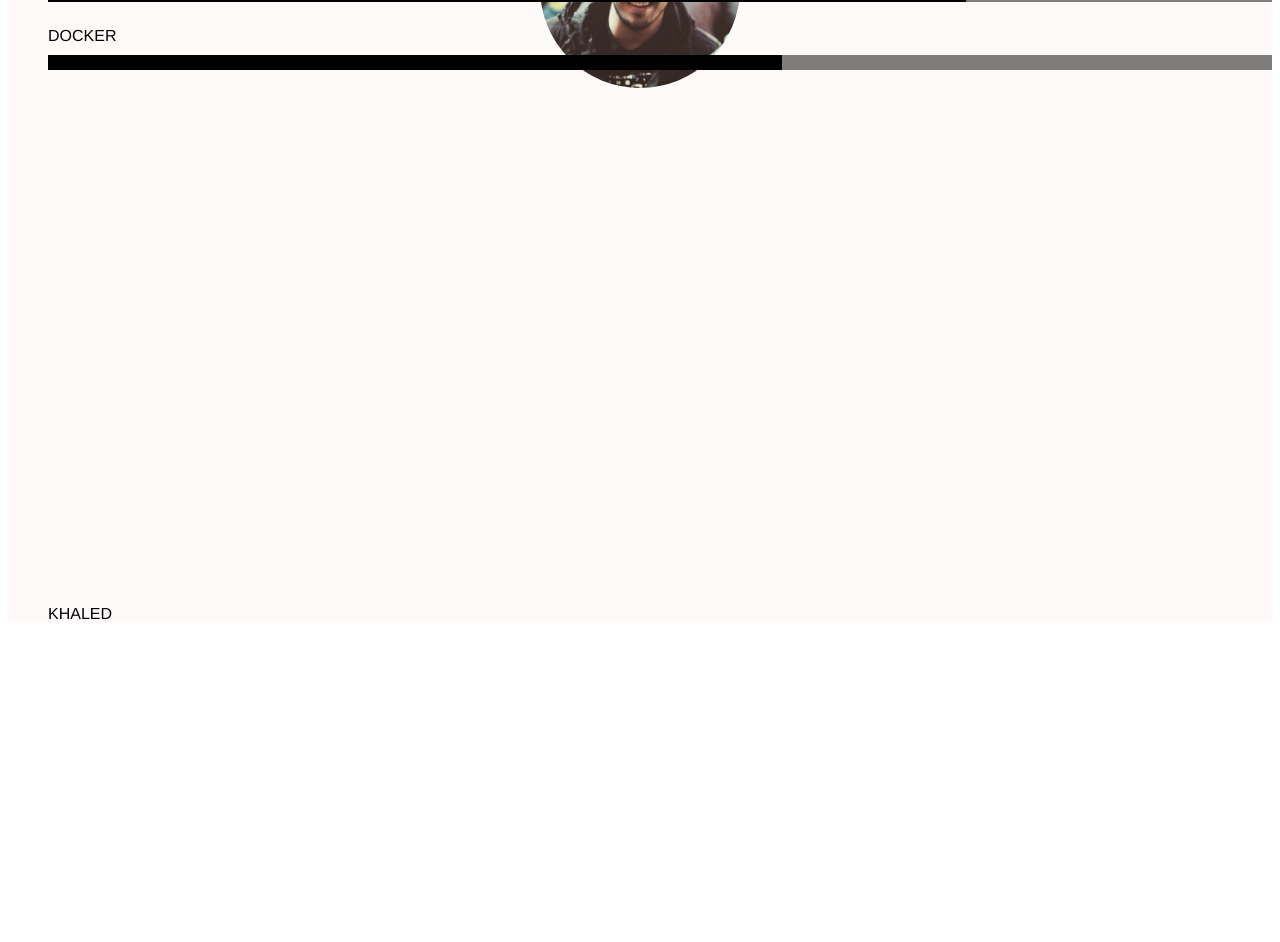
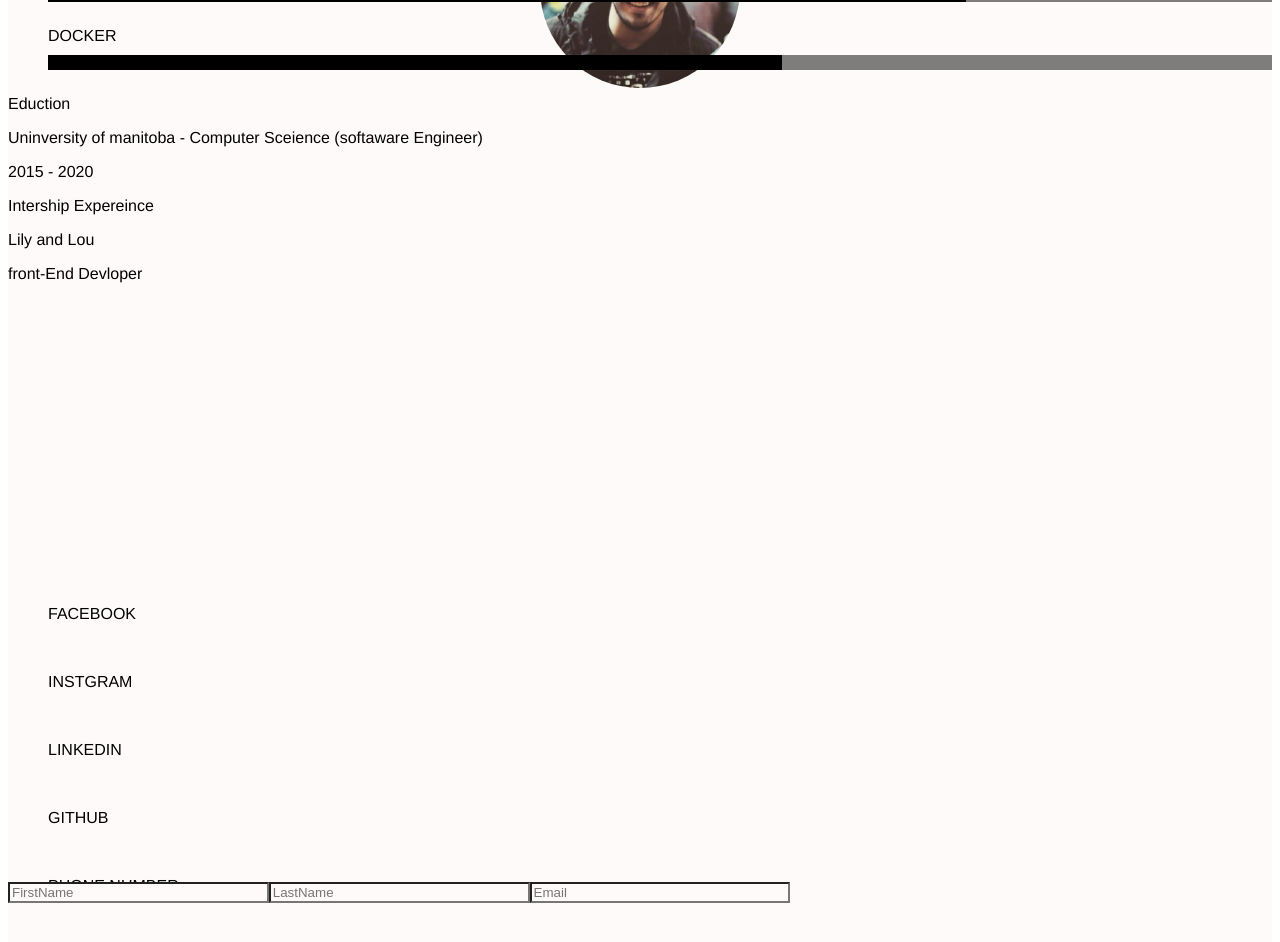
Before and after one commit to khaledelzeiny1995/khaledelzeiny.github.io, a Vue app: page / in a window 1280 px wide. Shown: the part 1112-2054 px from the top of the page. Before the commit the page ends 1785 px from the top, so only its background shows below. Built offline with nearby package versions, Linux system fonts and the light colour scheme; what vue-particles, vuesax would draw is missing.

Commit message:
I am updating my components contact.vue and progressBar.vue

```diff
--- a/src/App.vue
+++ b/src/App.vue
@@ -11,8 +11,8 @@
           <ul>
            <li><a href = "#Home">Home </a></li>
            <li><a href = "#About">About</a></li>
-           <li><a href = "#">Expereince</a></li>
-           <li><a href = "#">Contact</a></li>
+           <li><a href = "#expereince">Expereince</a></li>
+           <li><a href = "#contact">Contact</a></li>
           </ul>
           </nav>
       </div>
@@ -59,11 +59,28 @@
           i am talking here about my expereince in repsoenseie bar
 
           <ProgressBar> </ProgressBar>
+
+          <p>Eduction</p>
+          <p> Uninversity of manitoba - Computer Sceience (softaware Engineer)</p>
+          <P> 2015 - 2020 </P>
+
+          <P>Intership Expereince</p>
+          <p> Lily and Lou </p>
+          <P>front-End Devloper </p>
+
+
           </section>
 
           <section id = "contact">
 
             <contact> </contact>
+
+            <div id = "email-name">
+              <input  class = "First-name" v-model="name" type="text" placeholder="FirstName">
+              <input  class = "Last-name"  v-model="name" type= "text" placeholder="LastName">
+              <input class = "Email"       v-model="email" type="email" placeholder="Email">
+
+            </div>
             </section>
 
 
@@ -228,7 +245,6 @@ section[id = "About"]
 
 .text-02
 {
-
   position: relative;
   top: 50%;
   left:50%;
@@ -241,4 +257,40 @@ section[id = "About"]
     align-items: center;
  }
 
+/* section for contact css */
+
+section [id = "contact"]
+{
+  background-color: #191919;
+  height: 100vh;
+  align-items: center;
+}
+
+.First-name
+{
+  width: 20%;
+  color:#191919;
+  background-color: #FFFAFA;
+}
+
+.Last-name
+{
+  width :20%;
+  color: #191919;
+  background: #FFFAFA;
+}
+.Email
+{
+  width :20%;
+  color: #191919;
+  background: #FFFAFA;
+}
+
+div [id = "email-name"]
+{
+  position: relative;
+  top: 50%;
+  left:50%;
+  transform: translate(-50%, -300%);
+}
 </style>
--- a/src/components/Contact.vue
+++ b/src/components/Contact.vue
@@ -1,7 +1,12 @@
 <template>
     <div id = "Contact">
         <ul>
-            <li> khaled</li>
+            <li> Facebook</li>
+            <li> Instgram </li>
+            <li> LinkedIn </li>
+            <li> github </li>
+            <li> phone number </li>
+
             </ul>
         </div>
 </template>
@@ -20,6 +25,9 @@ export default {
 
 
 <style scoped>
+
+
+
 li {
     position: relative;
     list-style: none;
--- a/src/components/ProgressBar.vue
+++ b/src/components/ProgressBar.vue
@@ -69,6 +69,7 @@ li.java:after {
     }
 }
 
+
 li.vue:after {
     animation-name: vue;
 }
```
